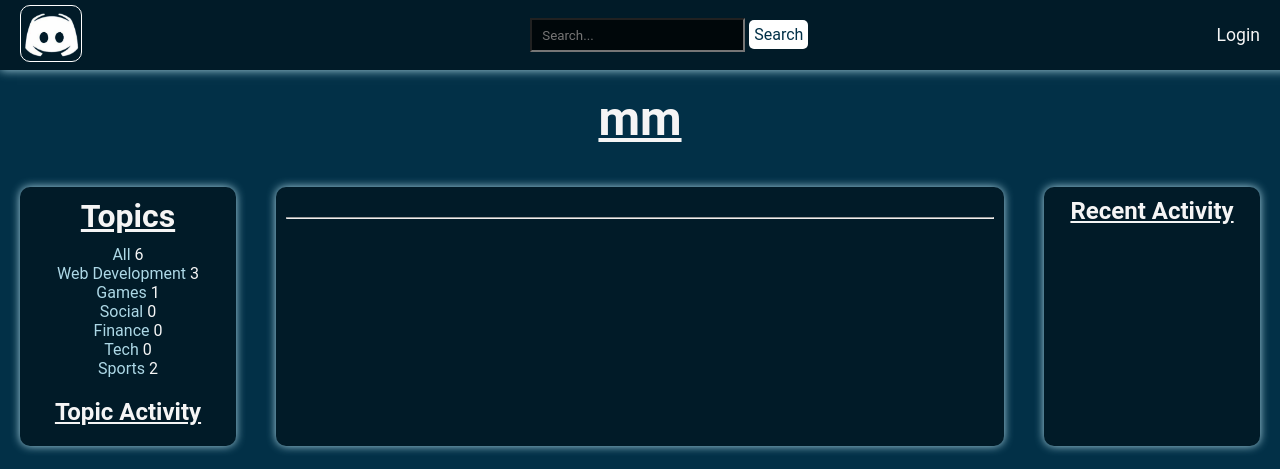
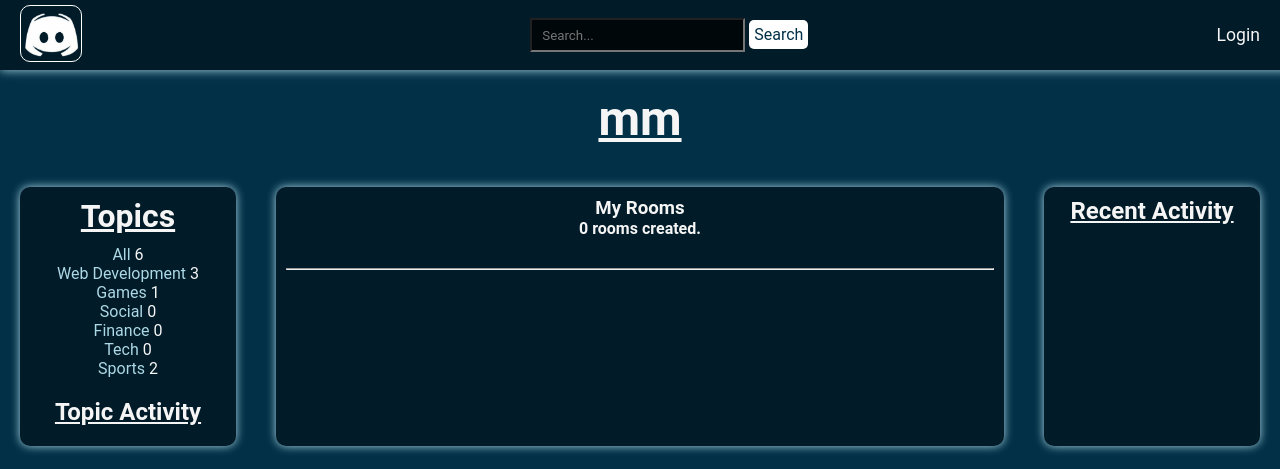
Before and after one commit to wtcrowe4/discord, a Django app: page /profile/4 in a window 1280 px wide. Shown: the top 469 px of the page. Run offline with Django 4.2, Linux system fonts and the light colour scheme; data comes from the database, SQL or seed files in the repository; some libraries are stand-ins or nearby versions.

Commit message:
Added room_count to profile page.

```diff
--- a/app/templates/app/profile.html
+++ b/app/templates/app/profile.html
@@ -10,6 +10,8 @@
         {% include 'app/topic_comp.html' %}
     </div>
     <div class="main">
+        <h3>My Rooms</h3>
+        <h5>{{room_count}} rooms created.</h5>
         {% include 'app/feed_comp.html' %}
     </div>
     <div class="activity">
--- a/app/views.py
+++ b/app/views.py
@@ -88,10 +88,11 @@ def room(req, pk):
 def profile(req, pk):
     user = User.objects.get(id=pk)
     rooms = user.room_set.all()
+    room_count = rooms.count()
     topics = Topic.objects.all()
     recent_messages = user.message_set.all().order_by('-created')[:5]
     topic_messages = user.message_set.order_by('-created')[:5]
-    context = { 'user': user, 'rooms': rooms, 'topics': topics,
+    context = { 'user': user, 'rooms': rooms, 'room_count': room_count, 'topics': topics,
                'recent_messages': recent_messages, 'topic_messages': topic_messages }
     return render(req, 'app/profile.html', context)
 
```
